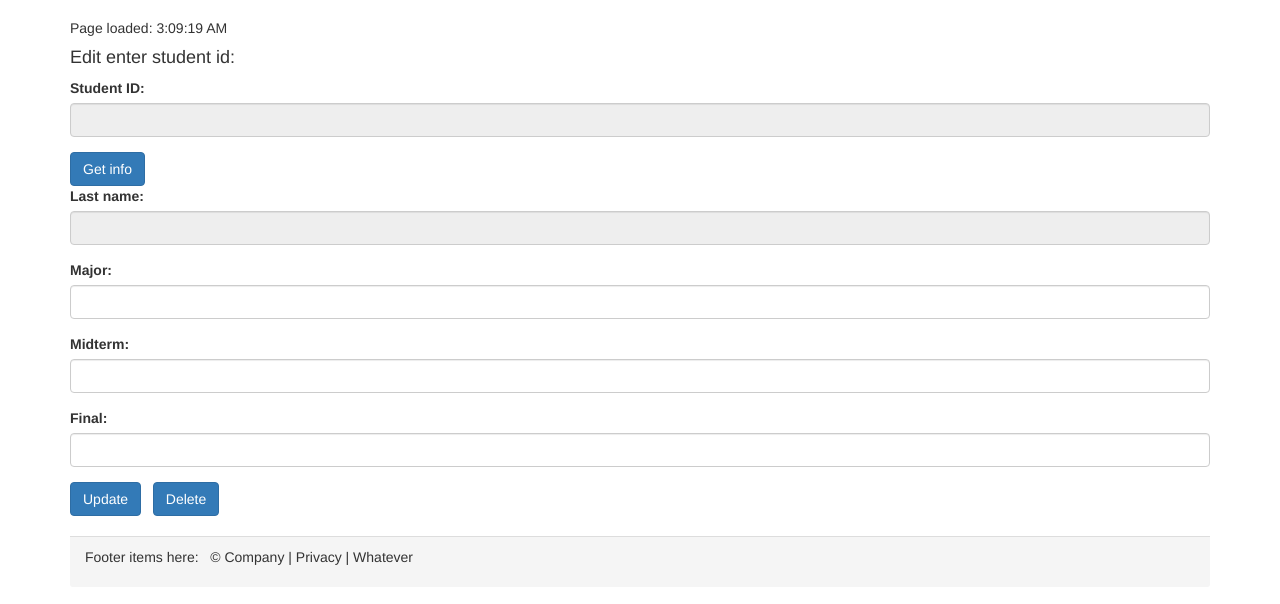
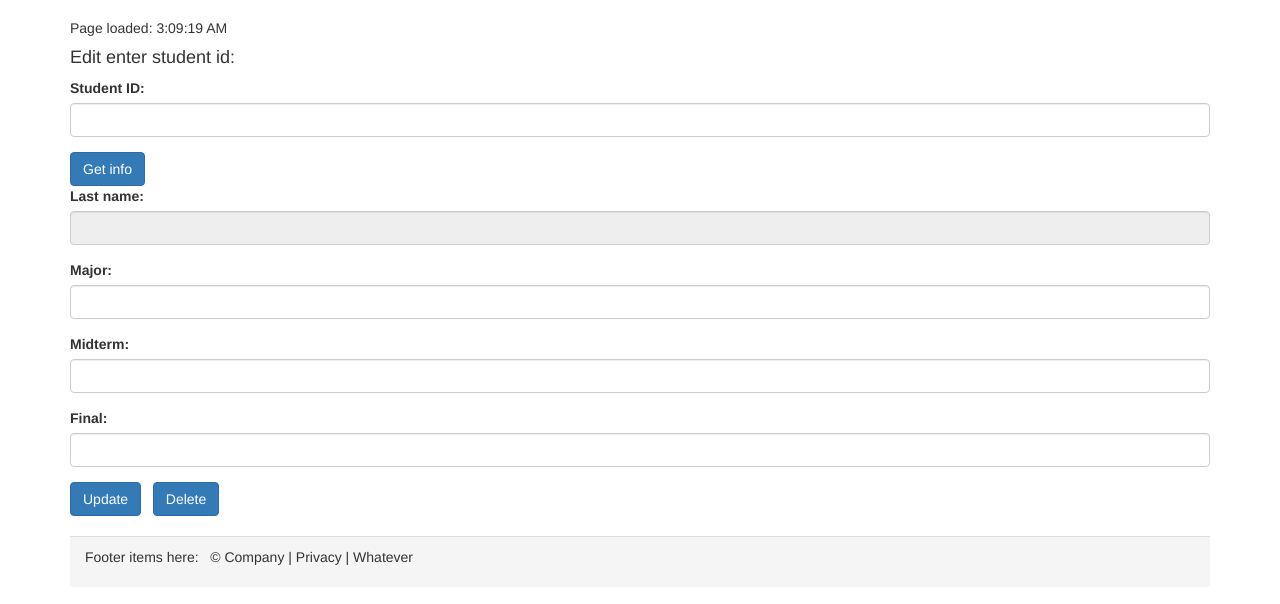
Before and after one commit to JacobArchambault/angular-students, a website: page public/index.html at #!/edit_student in a window 1280 px wide. Shown: the part 54-658 px from the top of the page. Drawn offline with nearby package versions, Linux system fonts and the light colour scheme; some packages are replaced by stand-ins of ours; no server answers.

Commit message:
Remove readonly flag from studentID on edit page

```diff
--- a/public/partials/edit_student.html
+++ b/public/partials/edit_student.html
@@ -2,7 +2,7 @@
 
 <div class="form-group">
     <label for="student_id">Student ID:</label>
-    <input type="text" class="form-control" id="sid" ng-model="student.sid" readonly>
+    <input type="text" class="form-control" id="sid" ng-model="student.sid">
 </div>
 <button type="button" class="btn btn-primary" ng-click="getOne()">Get info</button> &nbsp;
 <div class="form-group">
```
